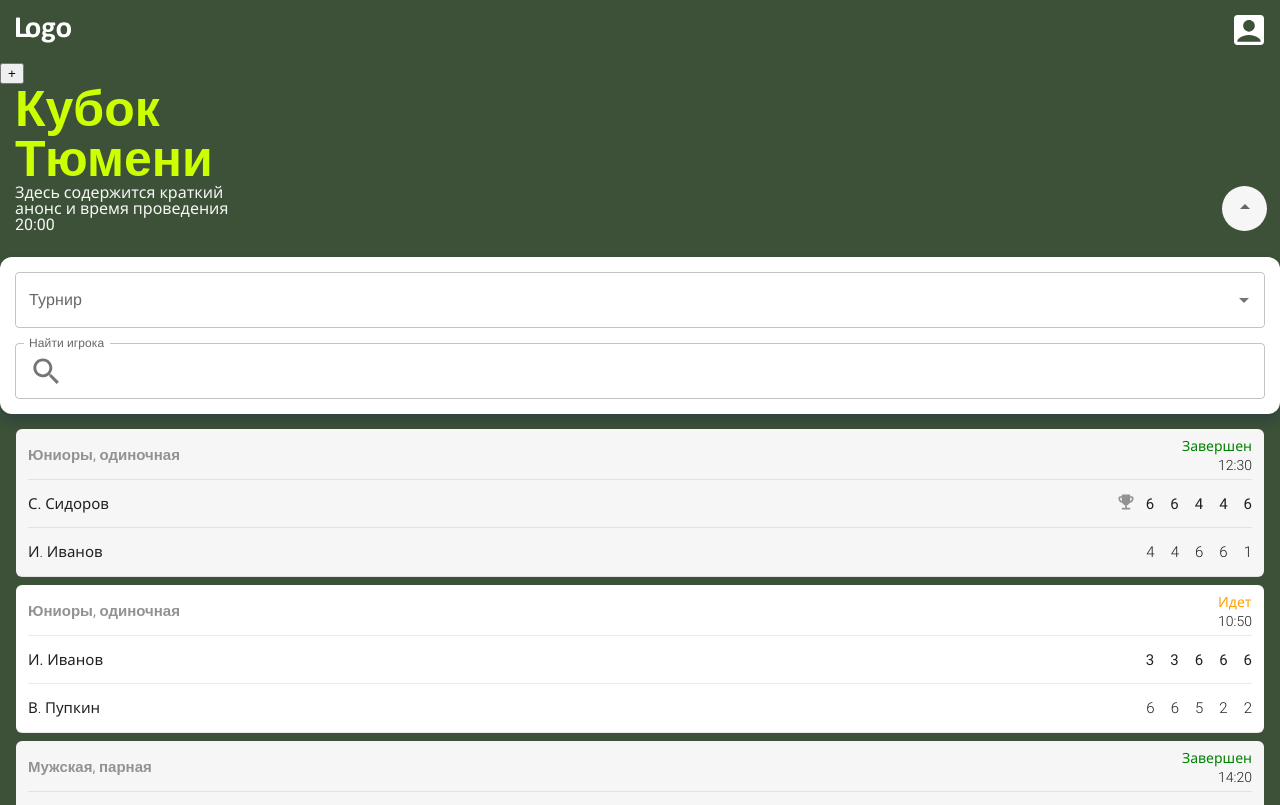
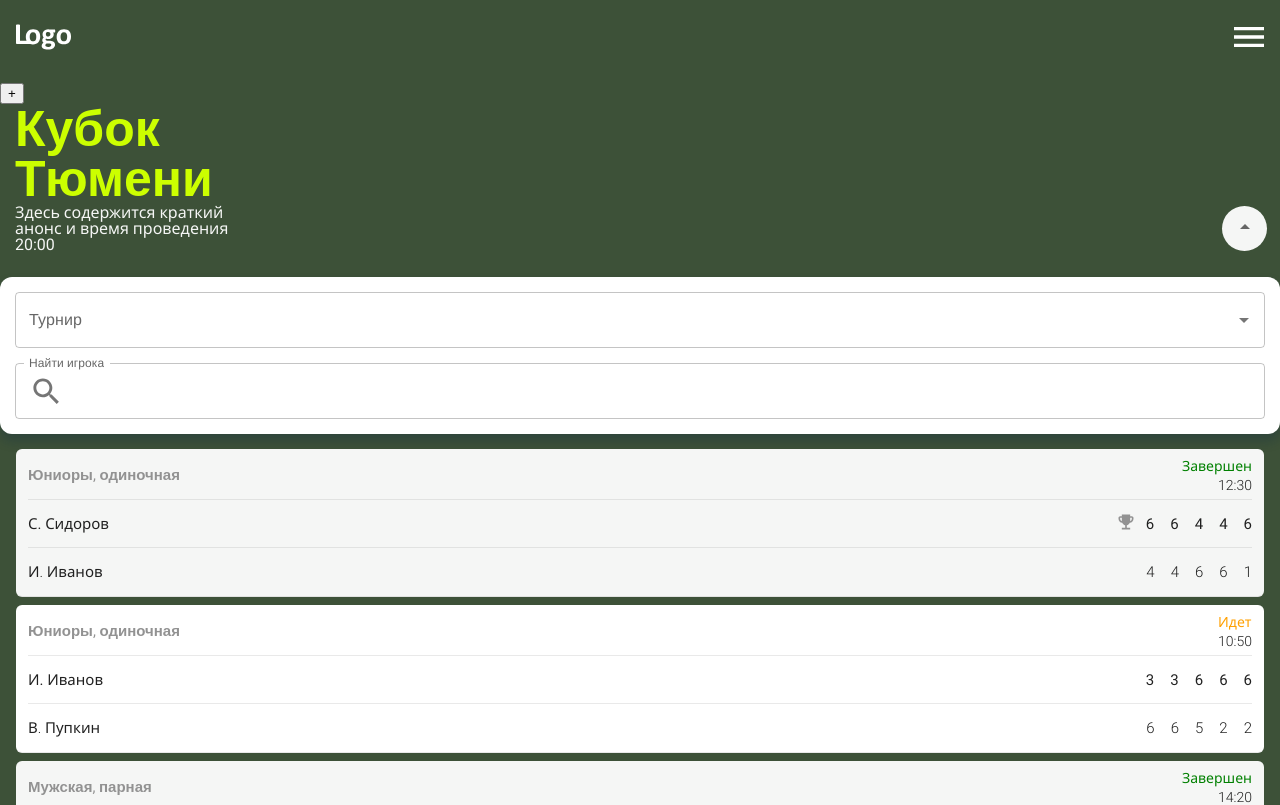
Before and after one commit to Zyurkalov/Tennis-toure, a React (Vite) app: page / in a window 1280 px wide. Shown: the top 805 px of the page. Built offline with nearby package versions, Linux system fonts and the light colour scheme.

Commit message:
changed for Redux store

```diff
--- a/src/app.css
+++ b/src/app.css
@@ -38,6 +38,11 @@ ul {
   padding: 0;
   list-style: none;
 }
+li {
+  margin: 0;
+  padding: 0;
+  list-style: none;
+}
 
 body, p, h1, h2, span {
   margin: 0;
--- a/src/components/header/header.module.css
+++ b/src/components/header/header.module.css
@@ -8,6 +8,16 @@
     justify-content: space-between;
     box-sizing: border-box;
 }
+.menu {
+    margin: 10px 0px;
+    padding: 0px;
+}
+.menu button {
+    padding: 0px;
+    border: none;
+    background-color: transparent;
+    cursor: pointer;
+}
 .logo {
     width: 55px;
     height: 26px;
--- a/src/components/header/header.tsx
+++ b/src/components/header/header.tsx
@@ -2,14 +2,39 @@ import { FC } from "react";
 import logo from '../../logo/Logo.svg'
 import styles from "./header.module.css";
 
-import AccountBoxIcon from '@mui/icons-material/AccountBox';
+import { useAppDispatch, useAppSelector } from '../../utilits/hooks';
+import { useEffect } from "react";
+import { toggleMenu } from "../../services/actions";
+
+// import AccountBoxIcon from '@mui/icons-material/AccountBox';
+import MenuIcon from '@mui/icons-material/Menu';
 
 const Header: FC = () => {
+  const dispatch = useAppDispatch();
+  const statusMenu = useAppSelector(state => state?.menu);
+
+  const click = () => {
+    dispatch(toggleMenu())
+  }
+
+  useEffect(() => {
+    console.log(statusMenu.menu);
+  }, [statusMenu.menu]);
+
   return (
-    <div className={`${styles.header}`}>
-      <img className={styles.logo} src={logo} alt="логотип"></img>
-      <AccountBoxIcon sx={{ fontSize: 40, color: "white" }} />
-    </div>
+    <menu className={styles.menu}>
+      <ul className={styles.header}>
+        <li>
+          <img className={styles.logo} src={logo} alt="логотип"></img>
+        </li>
+        <li >
+          <button onClick={click}>
+            <MenuIcon sx={{ fontSize: 40, color: "white"}} />
+          </button>
+
+        </li>
+      </ul>
+    </menu>
   );
 };
 export default Header;
--- /dev/null
+++ b/src/components/tournamentBrief/menu/menu.module.css
@@ -0,0 +1,3 @@
+.menu {
+    background-color: blue;
+}
--- a/src/services/actions/index.tsx
+++ b/src/services/actions/index.tsx
@@ -1,5 +1,7 @@
 const ADD_TODO = 'ADD_TODO';
-const DELETE_TODO = 'DELETE_TODO'
+const DELETE_TODO = 'DELETE_TODO';
+const TOGGLE_MENU = 'TOGGLE_MENU';
+
 
 export const addTodo = (text: string) => {
     return {
@@ -14,3 +16,9 @@ export const deleteTodo = (id: string | number) => {
         id
     }
 }
+
+export const toggleMenu = () => {
+    return {
+        type: TOGGLE_MENU
+    }
+}
--- a/src/services/index.tsx
+++ b/src/services/index.tsx
@@ -1,8 +1,9 @@
 import {createStore, combineReducers} from 'redux'
-import { todoReducer } from './reducers'
+import { todoReducer, menuReducer } from './reducers'
 
 const rootReducer = combineReducers({
-    todos: todoReducer
+    todos: todoReducer,
+    menu: menuReducer,
 })
 export const store = createStore(rootReducer)
 
--- a/src/services/reducers/index.tsx
+++ b/src/services/reducers/index.tsx
@@ -5,6 +5,7 @@ interface Todo {
 
 const initialState = {
     todo: [] as Todo[],
+    menu: false
 }
 
 export const todoReducer = (state = initialState, action: any) => {
@@ -29,3 +30,15 @@ export const todoReducer = (state = initialState, action: any) => {
             return state
     }
 }
+
+export const menuReducer = (state = initialState, action: {type: 'TOGGLE_MENU'}) => {
+    switch(action.type) {
+        case 'TOGGLE_MENU':
+            return {
+                ...state,
+                menu: !state.menu
+            }
+        default:
+            return state
+    }
+}
```
Also changed, not shown: src/components/tournamentBrief/menu/menu.tsx (added, +18 -0 lines).
